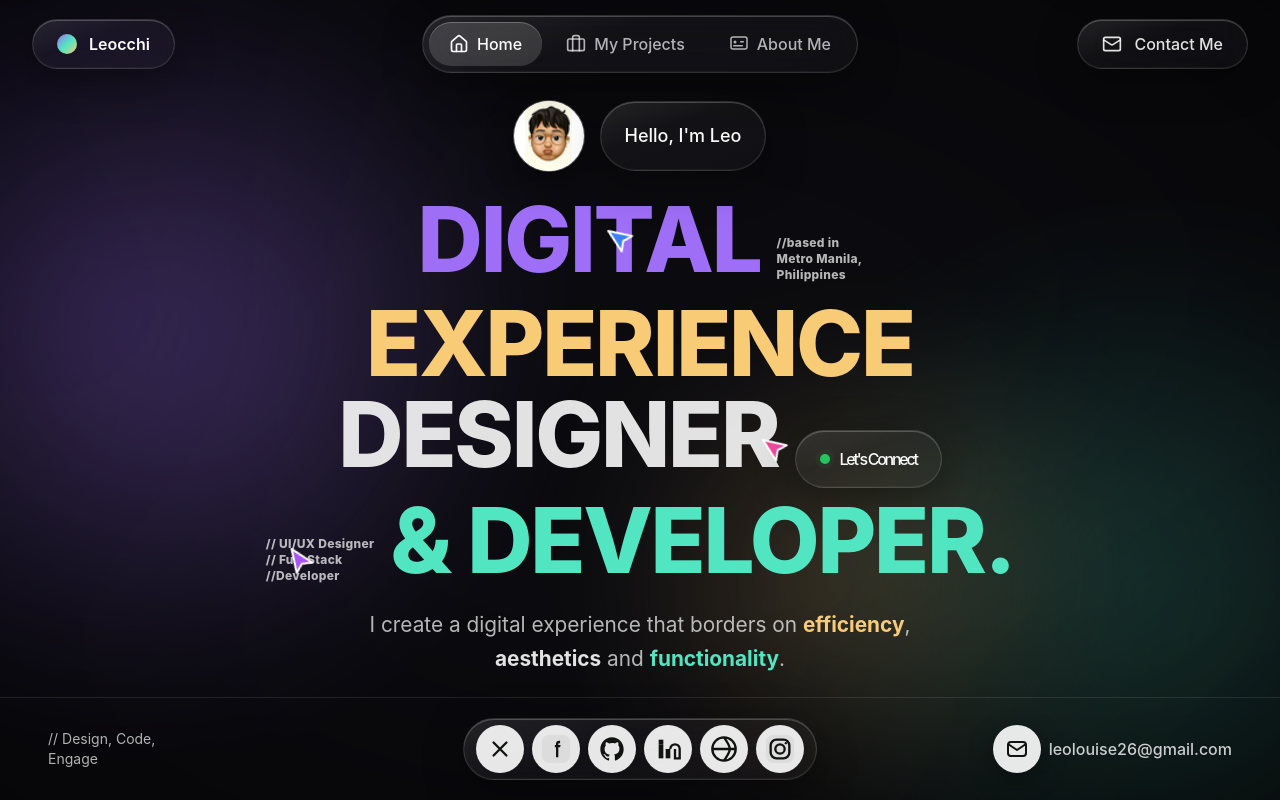
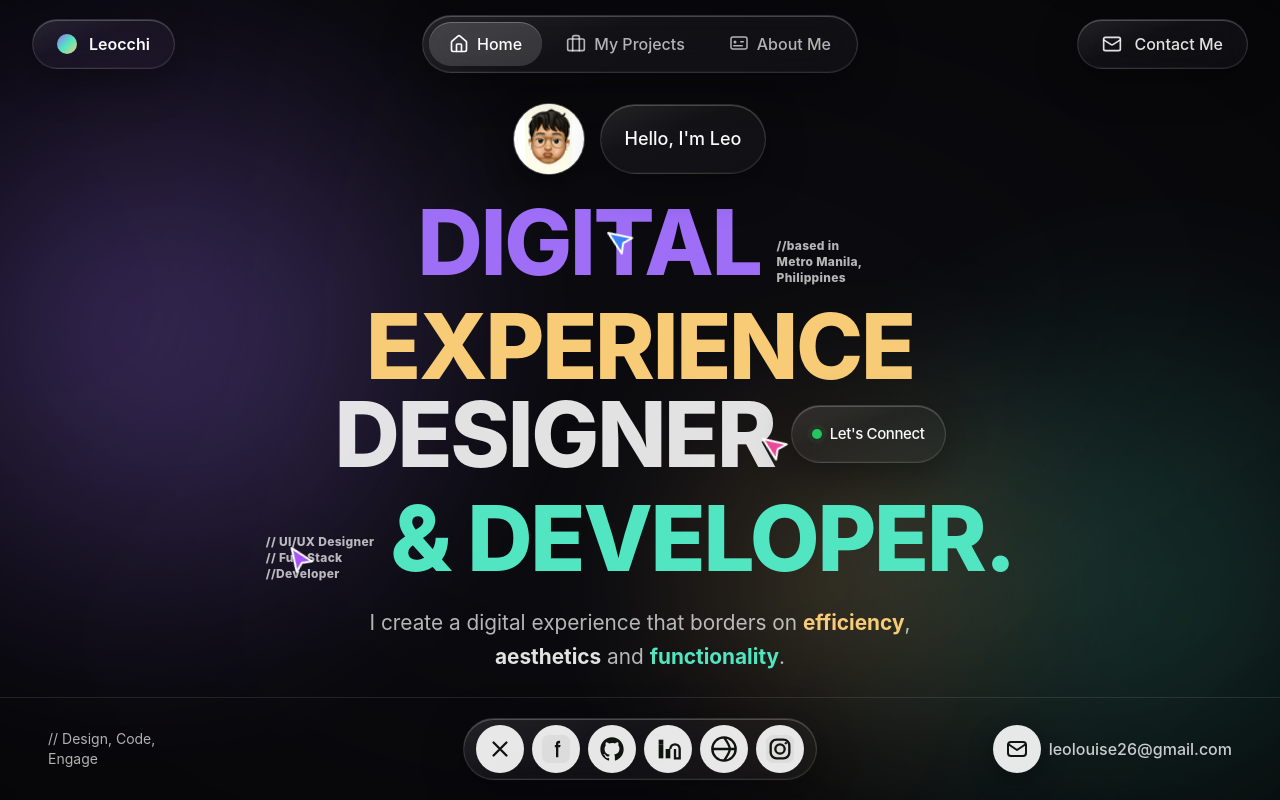
Before and after one commit to Leocch1/my-portfolio, a Next.js app: page / in a window 1280 px wide. Shown: the top 800 px of the page. Built offline with nearby package versions, Linux system fonts and the light colour scheme.

Commit message:
style: enhance button styling and layout in HeroSection for better alignment and readability

```diff
--- a/components/sections/hero.tsx
+++ b/components/sections/hero.tsx
@@ -194,17 +194,18 @@ export default function HeroSection() {
                     initial={{ opacity: 0, y: 20, filter: "blur(10px)" }}
                     animate={{ opacity: 1, y: 0, filter: "blur(0px)" }}
                     transition={{ duration: 0.5, delay: 0.5 }}
-                    className="flex-shrink-0 self-center"
+                    className="flex-shrink-0 self-center flex text-base leading-none tracking-normal"
                 >
-                    <Link href="/contact" passHref>
+                    {/* flex (not inline) so the pill centers on the word instead of sitting on the headline's baseline */}
+                    <Link href="/contact" passHref className="flex">
                         <MotionButton
-                            className="btn-fill-animation rounded-full px-6 py-4 text-base font-medium inline-flex"
+                            className="btn-fill-animation rounded-full px-5 py-4 text-[15px] font-medium leading-6 tracking-tight inline-flex"
                             onMouseMove={handleMouseMove}
                             onMouseLeave={handleMouseLeave}
                             animate={{ x: position.x, y: position.y }}
                             transition={{ type: 'spring', stiffness: 400, damping: 10, mass: 0.5 }}
                         >
-                            <span className="btn-content flex items-center gap-2.5">
+                            <span className="btn-content flex items-center gap-2">
                                 <span className="relative flex h-2.5 w-2.5">
                                     <span className="animate-ping absolute inline-flex h-full w-full rounded-full bg-green-400 opacity-75"></span>
                                     <span className="relative inline-flex rounded-full h-2.5 w-2.5 bg-green-500"></span>
```
